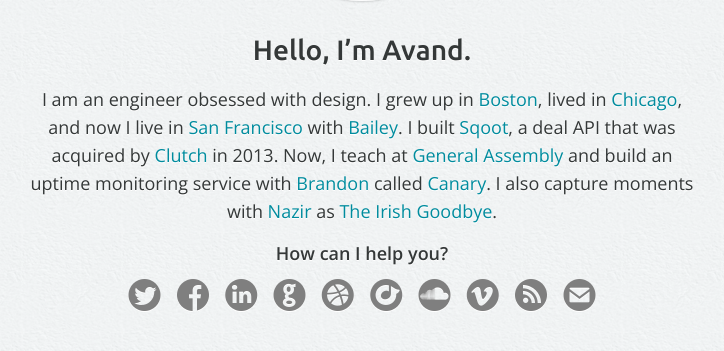
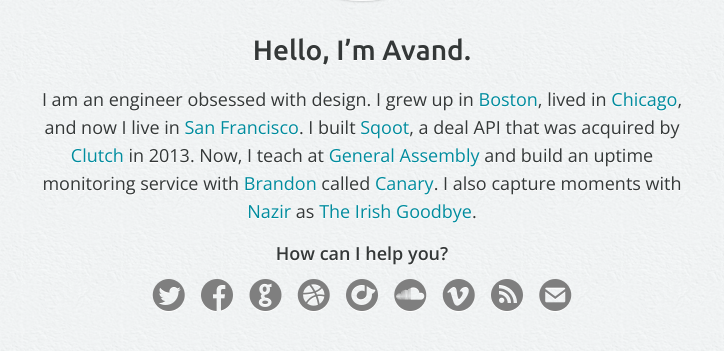
Before and after one commit to avand/avand.github.com, a Jekyll site: the page built from index.html, in a window 1280 px wide, cut to the strip 268-619 px from the top of the page. Shown: the whole strip, without its empty margins (278-1002 px from the left). Built offline with Jekyll 4.4.1, drawn with Linux system fonts in a browser that asks for light colours; Markdown is read by kramdown in place of the engine named in the settings; comment, search, counter and statistics services are not loaded.

Commit message:
Removing Bailey and LinkedIn

```diff
--- a/_includes/_bio.html
+++ b/_includes/_bio.html
@@ -2,8 +2,7 @@
   I am an engineer obsessed with design. I grew up in
   <a href="https://www.google.com/maps?q=Brookline,+MA&hl=en&sll=37.767679,-122.43186&sspn=0.014113,0.015385&oq=Brookline,+Ma&hnear=Brookline,+Norfolk,+Massachusetts&t=m&z=13" target="_blank">Boston</a>,
   lived in <a href="https://www.google.com/maps?q=River+North,+Chicago,+IL&hl=en&sll=42.331764,-71.121164&sspn=0.105582,0.123081&oq=River+North,+Chicago&hnear=River+North,+Chicago,+Cook,+Illinois&t=m&z=15" target="_blank">Chicago</a>, and now I live in
-  <a href="https://www.google.com/maps?q=Duboce+Triangle,+San+Francisco,+CA&sll=37.75770000000001,-122.43759999999999&sspn=0.21717058037203832,0.38803894131732375&t=m&dg=opt&hnear=Duboce+Triangle,+San+Francisco,+California&z=16&iwloc=A" target="_blank">San Francisco</a>
-  with <a href="https://www.facebook.com/bailey.damon.3" target="_blank">Bailey</a>.
+  <a href="https://www.google.com/maps?q=Duboce+Triangle,+San+Francisco,+CA&sll=37.75770000000001,-122.43759999999999&sspn=0.21717058037203832,0.38803894131732375&t=m&dg=opt&hnear=Duboce+Triangle,+San+Francisco,+California&z=16&iwloc=A" target="_blank">San Francisco</a>.
   I built <a href="http://www.sqoot.com" target="_blank">Sqoot</a>, a deal API that was acquired by
   <a href="http://clutch.com" target="_blank">Clutch</a> in 2013. Now, I teach at
   <a href="https://generalassemb.ly/instructors/avand-amiri/1341/" target="_blank">General Assembly</a>
--- a/_includes/_links.html
+++ b/_includes/_links.html
@@ -1,7 +1,6 @@
 <div class="links">
   <a href="https://twitter.com/avand" class="twitter ss-icon ss-social-circle" title="Twitter">Twitter</a>
   <a href="https://www.facebook.com/avand" class="facebook ss-icon ss-social-circle" title="Facebook">Facebook</a>
-  <a href="http://www.linkedin.com/in/avand" class="linkedin ss-icon ss-social-circle" title="LinkedIn">LinkedIn</a>
   <a href="https://github.com/avand" class="github ss-icon ss-social-circle" title="GitHub">GitHub</a>
   <a href="http://dribbble.com/avand" class="dribbble ss-icon ss-social-circle" title="Dribbble">Dribbble</a>
   <a href="http://www.rdio.com/people/avand/" class="rdio ss-icon ss-social-circle" title="Rdio">Rdio</a>
```
